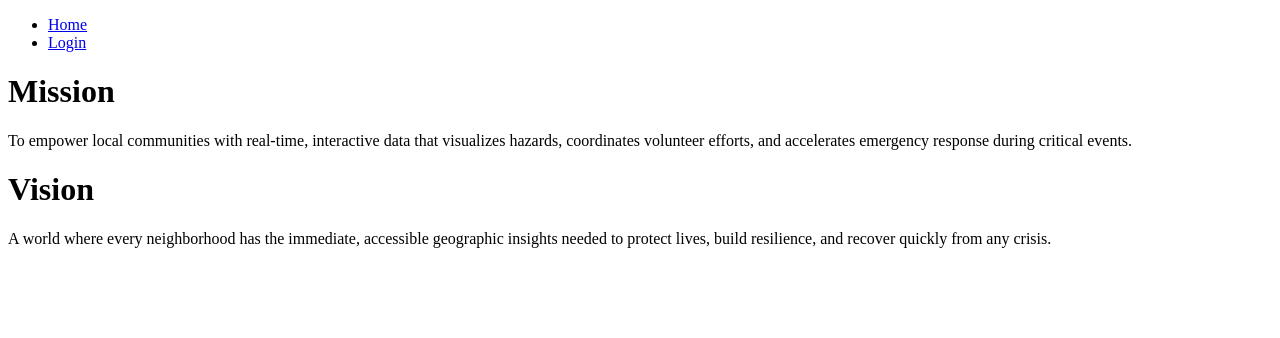
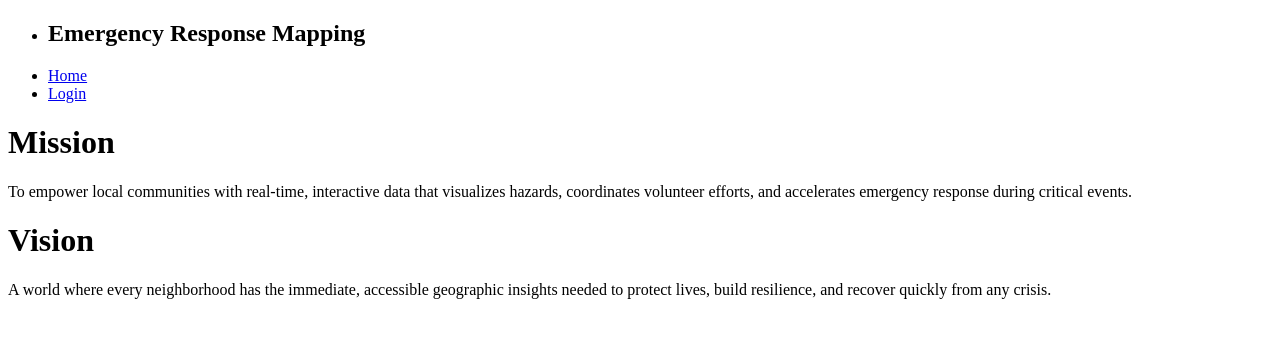
Before and after one commit to Diwagj/emergencyresponse, a PHP site: page / in a window 1280 px wide. Shown: the top 338 px of the page. Run offline with PHP 8.4, Linux system fonts and the light colour scheme.

Commit message:
added header for the landing page

```diff
--- a/index.php
+++ b/index.php
@@ -9,6 +9,9 @@
 	<div class="navigation">
 		<nav>
 			<ul>
+                <li>
+                    <h2>Emergency Response Mapping</h2>
+                </li>
 				<li>
 					<a href="#home.php">Home</a>
 				</li>
```
